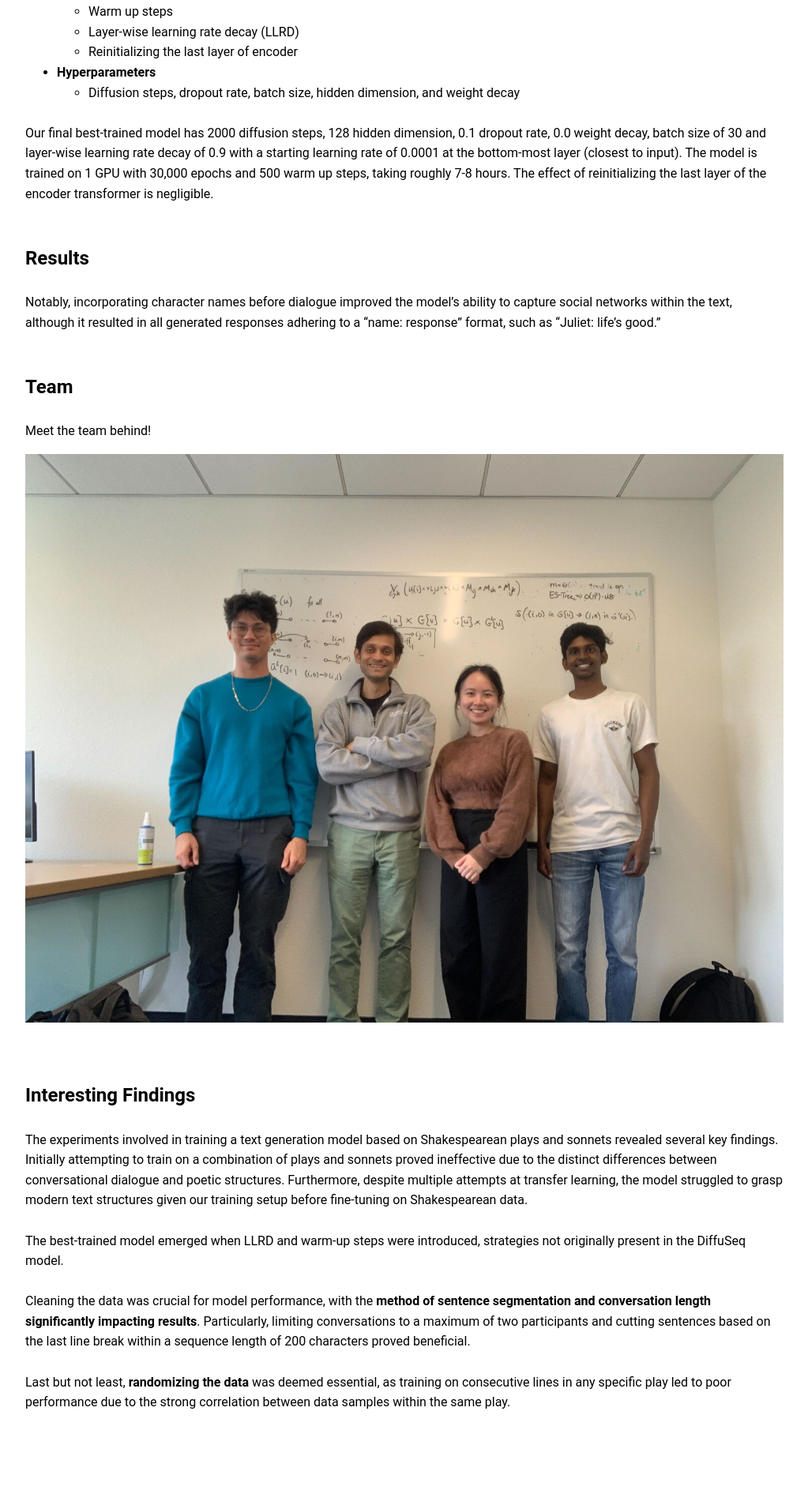
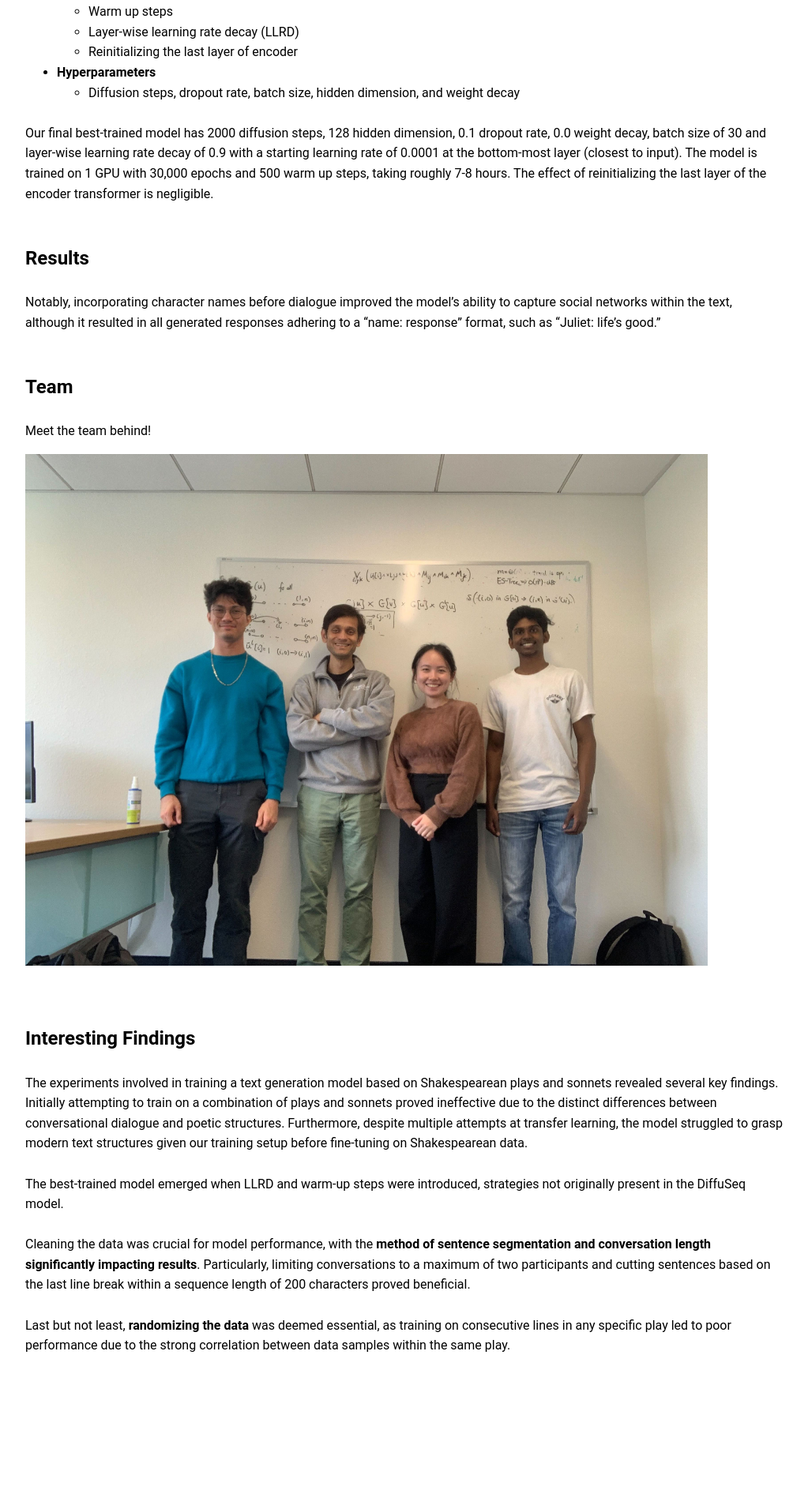
Before and after one commit to xianyingkong/diffusion-text-generation, a Jekyll site: the page built from docs/index.md, in a window 1280 px wide. Shown: the part 2721-4627 px from the top of the page at 79% size, without its empty margins (128-1151 px from the left). Built offline with Jekyll 4.4.1, drawn with Linux system fonts in a browser that asks for light colours; after the commit the page ends 4555 px from its top, so only the background shows below that.

Commit message:
Update index.md

```diff
--- a/docs/index.md
+++ b/docs/index.md
@@ -93,7 +93,7 @@ Notably, incorporating character names before dialogue improved the model's abil
 
 Meet the team behind!
 
-![Team Photo](/assets/team.jpg){: .center-image #large-img }
+![Team Photo](/assets/team.jpg){: .center-image #medium-img }
 
 <br>
 
```
